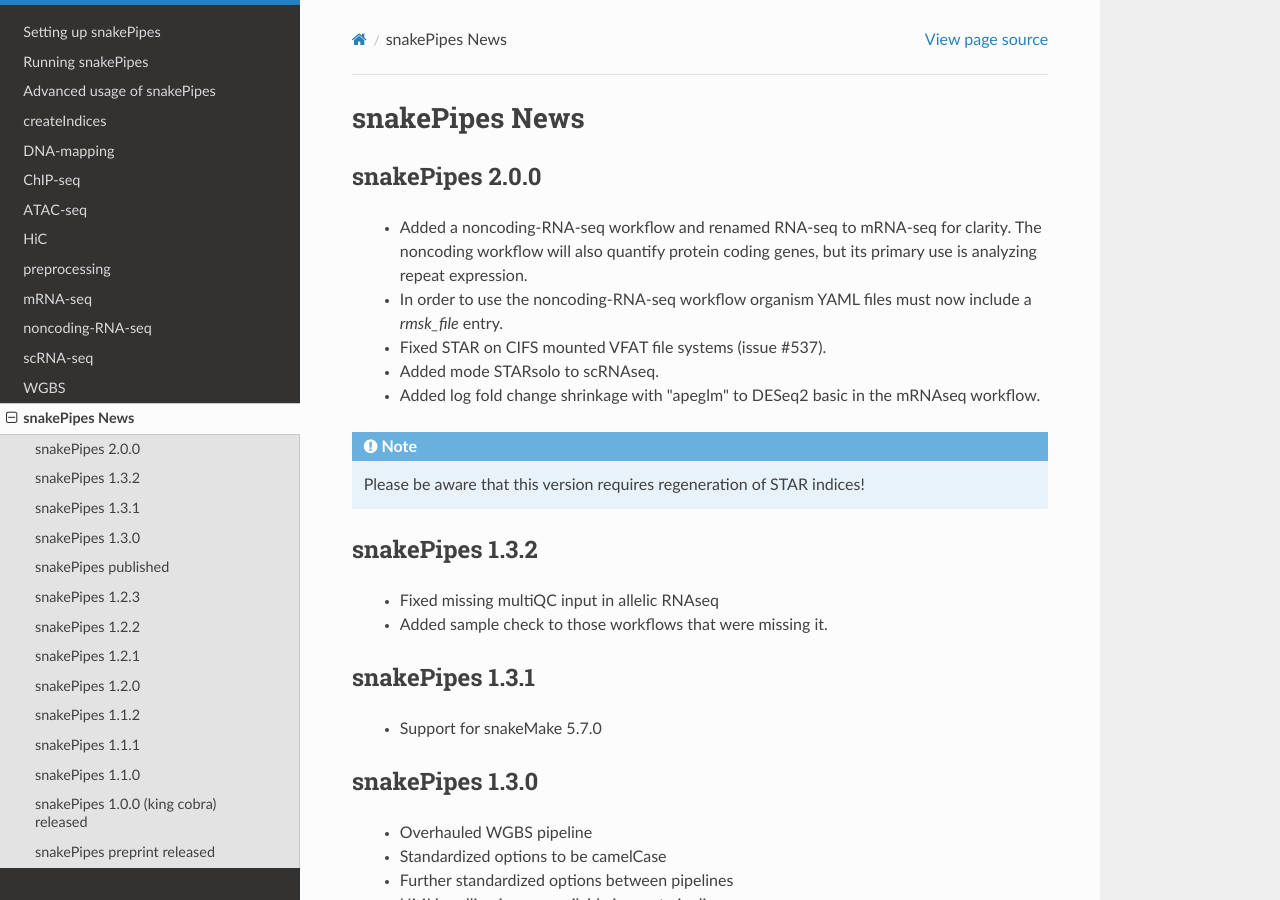
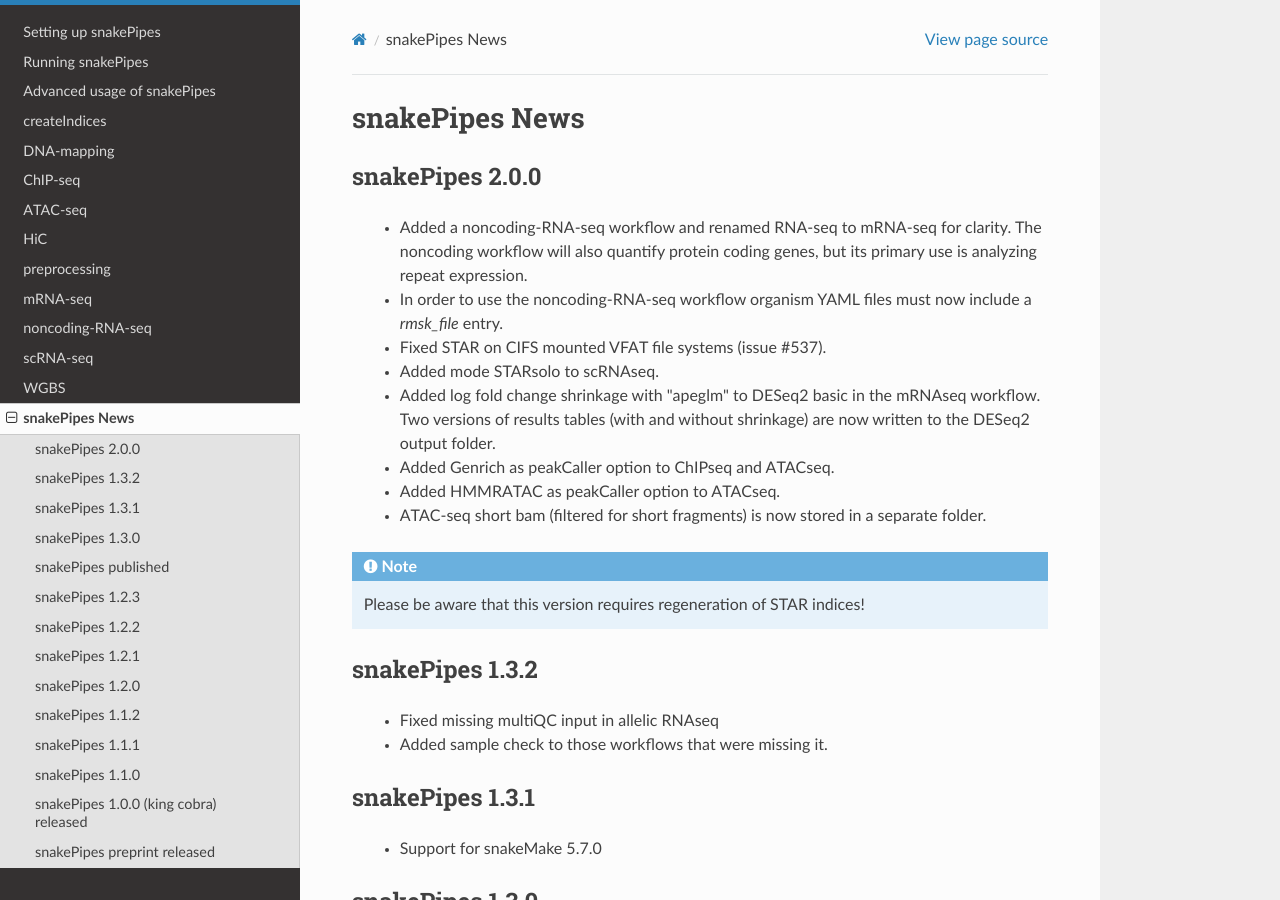
Before and after one commit to maxplanck-ie/snakepipes, a Sphinx documentation site: the page built from docs/content/News.rst, in a window 1280 px wide and 900 px high. Built offline with Sphinx 7.4.7 and the Read the Docs theme 2.0.0, drawn with Linux system fonts in a browser that asks for light colours.

Commit message:
News.rst

```diff
--- a/docs/content/News.rst
+++ b/docs/content/News.rst
@@ -8,7 +8,10 @@ snakePipes 2.0.0
  * In order to use the noncoding-RNA-seq workflow organism YAML files must now include a `rmsk_file` entry.
  * Fixed STAR on CIFS mounted VFAT file systems (issue #537).
  * Added mode STARsolo to scRNAseq.
- * Added log fold change shrinkage with "apeglm" to DESeq2 basic in the mRNAseq workflow.
+ * Added log fold change shrinkage with "apeglm" to DESeq2 basic in the mRNAseq workflow. Two versions of results tables (with and without shrinkage) are now written to the DESeq2 output folder.
+ * Added Genrich as peakCaller option to ChIPseq and ATACseq.
+ * Added HMMRATAC as peakCaller option to ATACseq.
+ * ATAC-seq short bam (filtered for short fragments) is now stored in a separate folder.
 
 .. note::
    Please be aware that this version requires regeneration of STAR indices!
```
